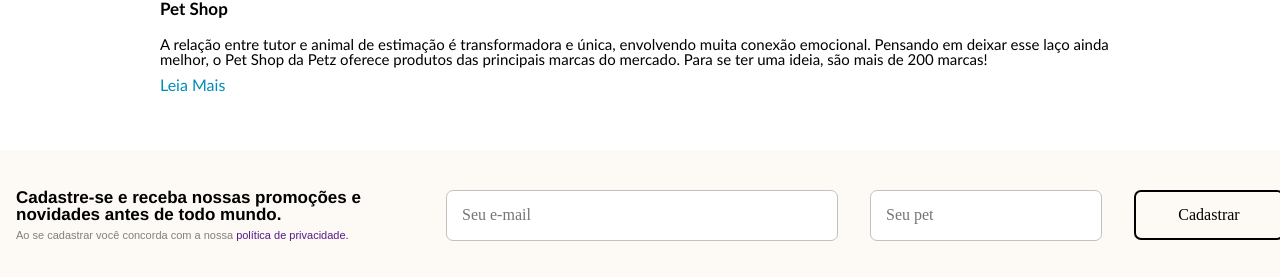
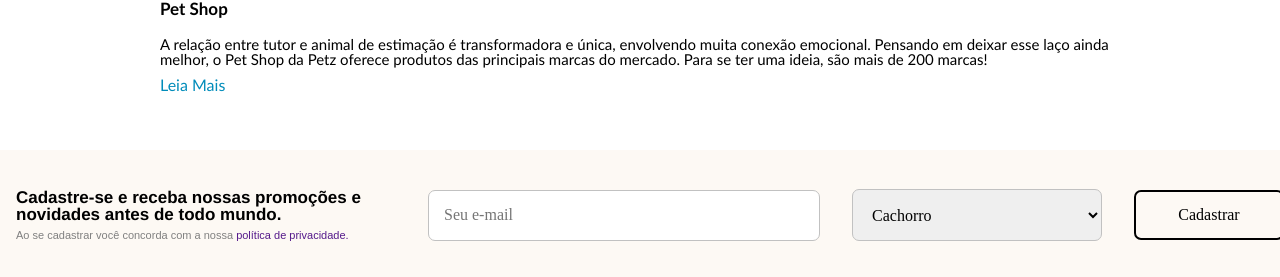
Before and after one commit to ovzm/project_petz, a plain HTML site: page index.html in a window 1280 px wide. Shown: the part 3191-3468 px from the top of the page. Drawn offline with nearby package versions, Linux system fonts and the light colour scheme.

Commit message:
Commit small changes 2

```diff
--- a/index.html
+++ b/index.html
@@ -525,7 +525,14 @@
                 <input class="input" placeholder="Seu e-mail" type="text">
             </div>
             <div class="input-pet">
-                <input  class="input"placeholder="Seu pet" type="text">
+                <select name="input-pet" id="input-pet">
+                    <option value="">Cachorro</option>
+                    <option value="">Gato</option>
+                    <option value="">Pássaro</option>
+                    <option value="">Peixe</option>
+                    <option value="">Outros Pets</option>
+                    <option value="">Casa e Jardim</option>
+                </select>
             </div>
             <div>
                 <a href="">
--- a/style.css
+++ b/style.css
@@ -684,6 +684,14 @@
     padding: 7px 15px;
 }
 
+.container-promotion .input-pet select {
+    width: 250px;
+    height: 52px;
+    border: 1px solid #c1c1c1;
+    border-radius: 7px;
+    padding: 7px 15px;
+}
+
 .container-promotion button{
     border: 2px solid black;
     border-radius: 7px;
--- a/style/sign.css
+++ b/style/sign.css
@@ -126,8 +126,9 @@
     width: 50%;
     box-sizing: border-box;
     padding: 2px;
+    font-family: Arial, Helvetica, sans-serif;
+    font-size: 14px;
   }
-
 
 .checkbox-terms{
     display: flex;
```
Also changed, not shown: pages/sign.html (+8 -0 lines).
